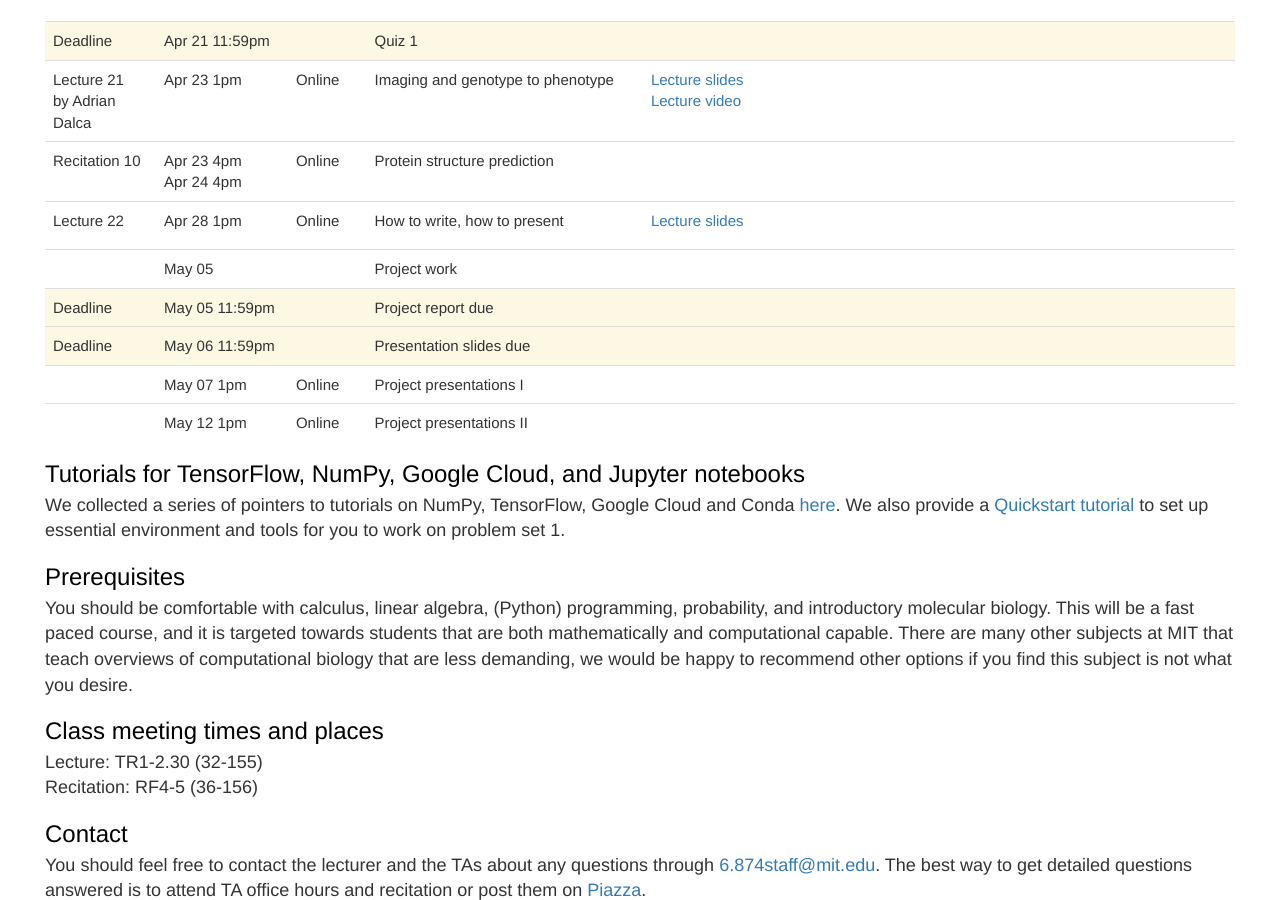
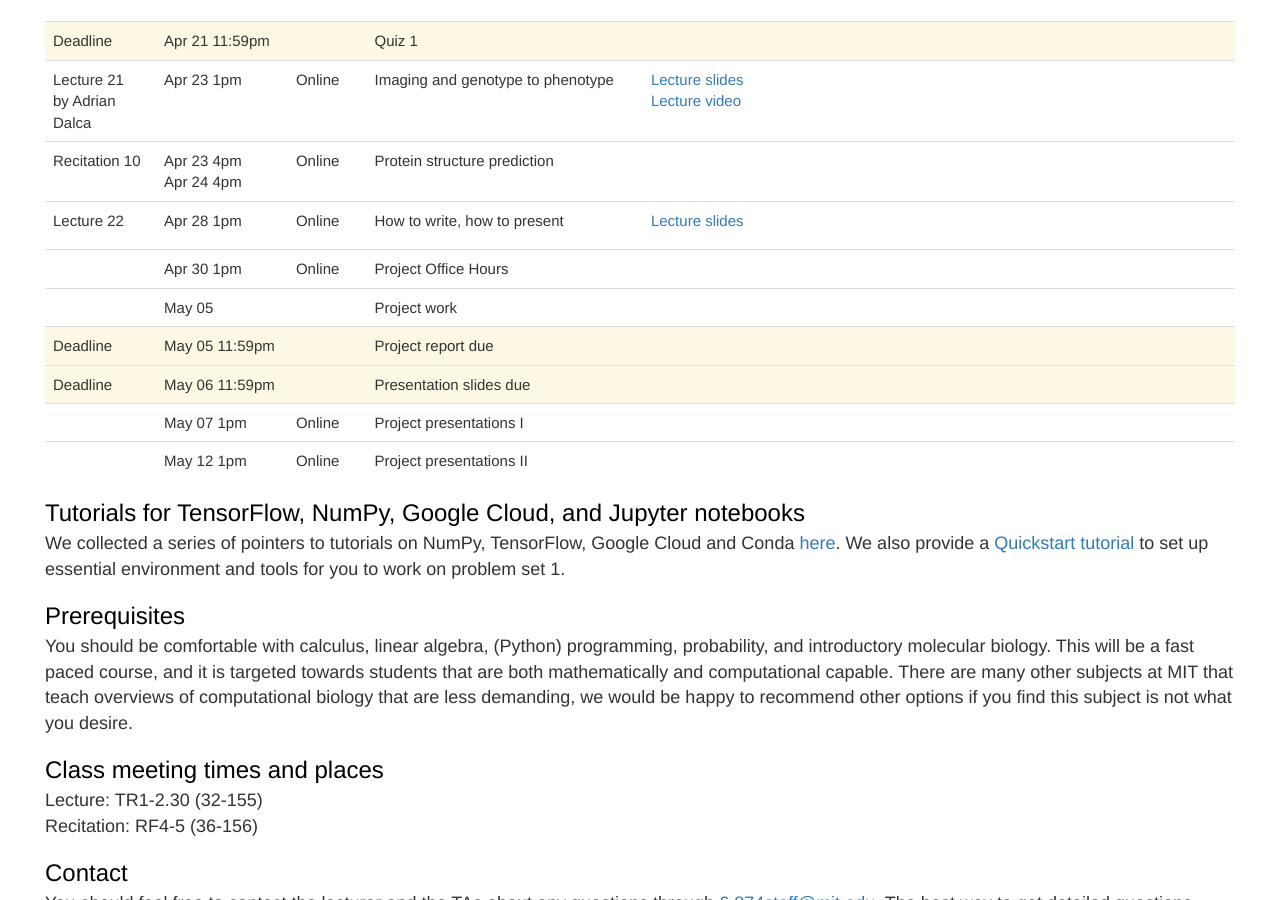
Before and after one commit to mit6874/mit6874.github.io, a Jekyll site: the page built from index.html, in a window 1280 px wide and 900 px high, scrolled down 3692 px. Built offline with Jekyll 4.4.1, drawn with Linux system fonts in a browser that asks for light colours; nearby versions of some CDN libraries.

Commit message:
project oh

```diff
--- a/index.html
+++ b/index.html
@@ -634,6 +634,14 @@ layout: default
         </tr>
         <tr>
             <td></td>
+            <td>Apr 30 1pm</td>
+            <td>Online</td>
+            <td>Project Office Hours</td>
+            <td></td>
+            <td></td>
+        </tr>
+        <tr>
+            <td></td>
             <td>May 05</td>
             <td></td>
             <td>Project work</td>
```
